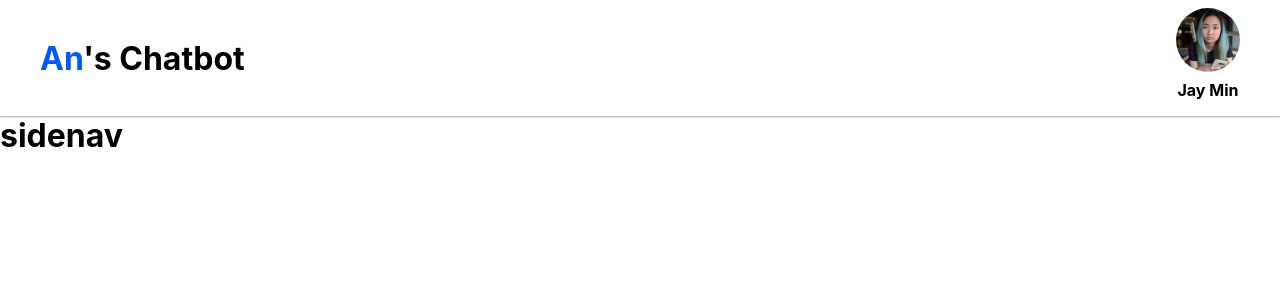
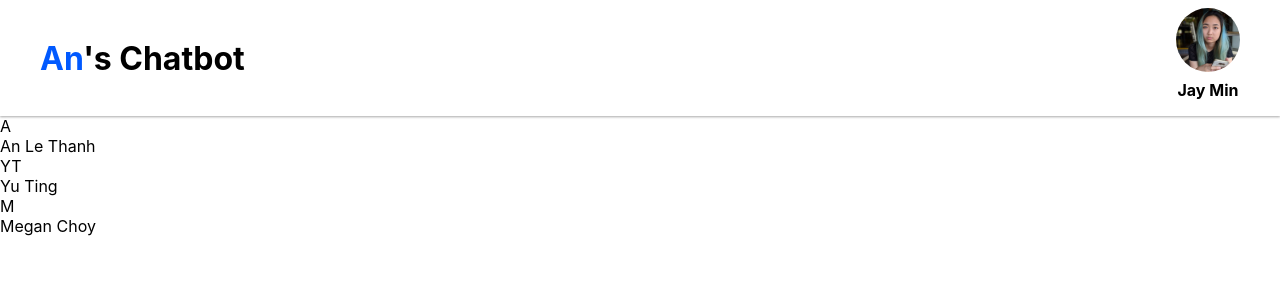
Before and after one commit to lethanhan97/chatbot-fe, a React (Create React App) app: page / in a window 1280 px wide. Shown: the top 300 px of the page. Built offline with nearby package versions, Linux system fonts and the light colour scheme.

Commit message:
added sidenav layout

```diff
--- a/src/core/components/SideNav.tsx
+++ b/src/core/components/SideNav.tsx
@@ -1,5 +1,40 @@
 function SideNav() {
-  return <h1>sidenav</h1>;
+  const sideNavItems: SideNavItem[] = [
+    {
+      avatarText: 'A',
+      displayText: 'An Le Thanh',
+    },
+    {
+      avatarText: 'YT',
+      displayText: 'Yu Ting',
+    },
+    {
+      avatarText: 'M',
+      displayText: 'Megan Choy',
+    },
+  ];
+
+  const SideNavItem = ({ item }: { item: SideNavItem }) => {
+    return (
+      <article>
+        <div>{item.avatarText}</div>
+        <label>{item.displayText}</label>
+      </article>
+    );
+  };
+
+  return (
+    <section>
+      {sideNavItems.map((item) => (
+        <SideNavItem item={item} />
+      ))}
+    </section>
+  );
+}
+
+interface SideNavItem {
+  avatarText: string;
+  displayText: string;
 }
 
 export { SideNav };
```
